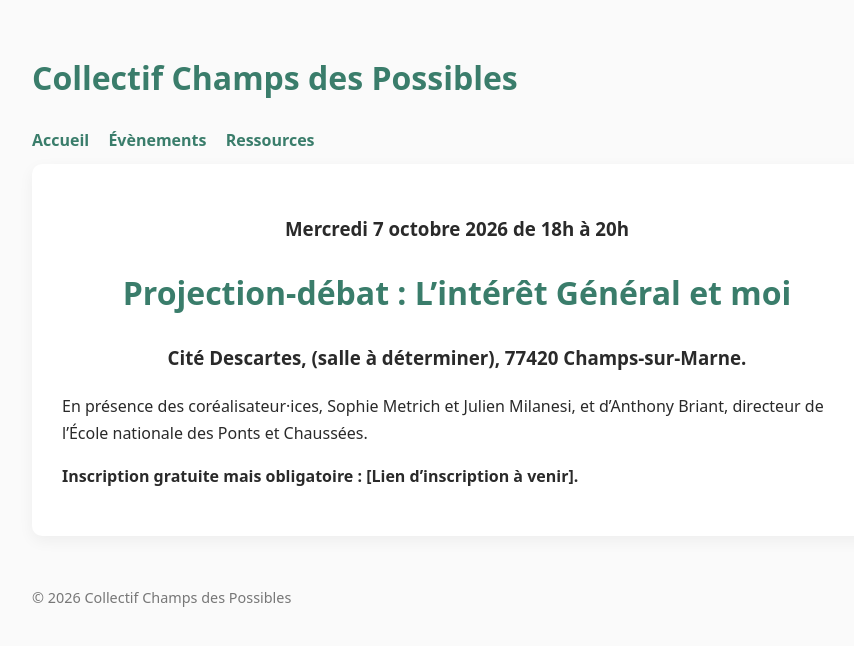
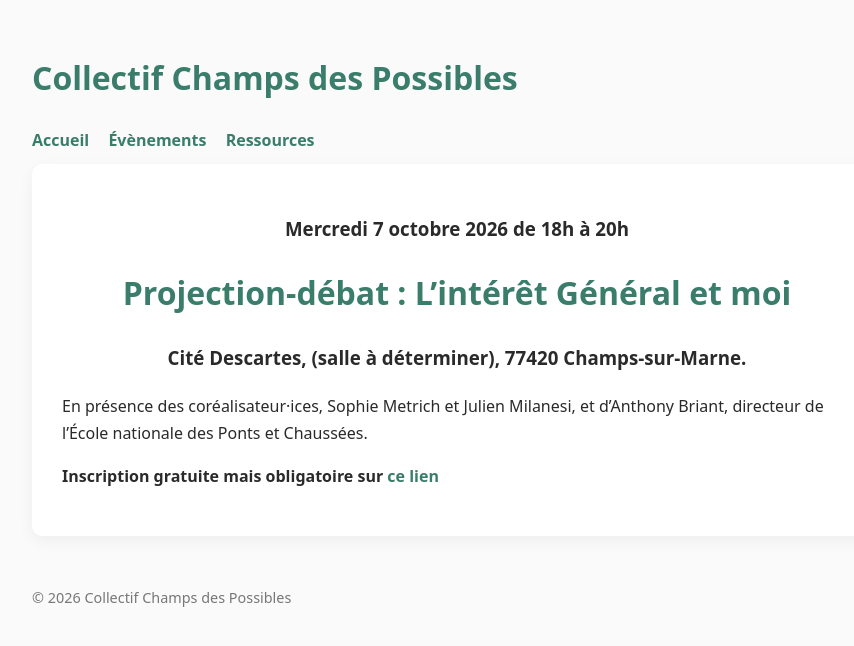
Before and after one commit to champs-des-possibles/champs-des-possibles.github.io, a Jekyll site: the page built from _posts/2026-10-07-film.md, in a window 1280 px wide. Shown: the top 646 px of the page, without its empty margins (183-1037 px from the left). Built offline with Jekyll 4.4.1, drawn with Linux system fonts in a browser that asks for light colours.

Commit message:
Update registration link in film event post

```diff
--- a/_posts/2026-10-07-film.md
+++ b/_posts/2026-10-07-film.md
@@ -13,4 +13,4 @@ date_display: 07 octobre 2026 (18h - 20h)
 
 En présence des coréalisateur·ices, Sophie Metrich et Julien Milanesi, et d’Anthony Briant, directeur de l’École nationale des Ponts et Chaussées.
 
-**Inscription gratuite mais obligatoire : [Lien d'inscription à venir].**
+**Inscription gratuite mais obligatoire sur [ce lien](https://framaforms.org/inscriptions-evenements-des-7-et-8-octobre-2026-1782811173)**
```
